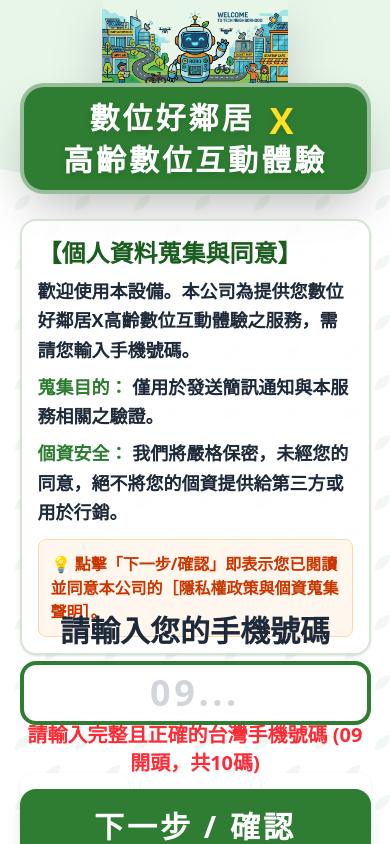
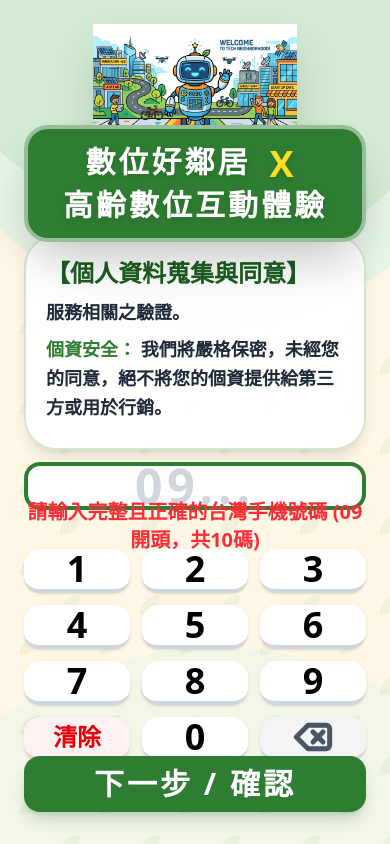
Before and after one commit to bertbehappy/IMEI_KIOSK_Demo, a React (Vite) app: page / in a window 390 px wide. Both pictures are taken after a click on the button "下一步 / 確認". Built offline with nearby package versions, Linux system fonts and the light colour scheme.

Commit message:
feat: update kiosk background artwork
Replace static SVG pattern with layered organic shapes and gradients to improve the senior-friendly visual experience.

```diff
--- a/src/components/Kiosk.tsx
+++ b/src/components/Kiosk.tsx
@@ -57,16 +57,31 @@ function StepWelcome({ onNext, onAdmin, survey, updateSurvey }: { onNext: () =>
 
   return (
     <div className="flex-1 flex flex-col landscape:flex-row text-center overflow-hidden relative h-full gap-0 landscape:gap-8 max-w-[1920px] mx-auto items-center w-full justify-between landscape:justify-evenly portrait:p-0 p-4 sm:p-6 lg:p-8">
-      {/* Background Pattern */}
-      <div className="absolute inset-0 z-0 pointer-events-none opacity-20 hidden portrait:block">
+      {/* Background Artwork (Edge-to-Edge) */}
+      <div className="absolute inset-0 z-0 pointer-events-none hidden portrait:block overflow-hidden bg-[#FFF8E7]">
+        {/* Top organic shape extending down with gradient */}
+        <div className="absolute top-0 left-0 w-full h-[30%] bg-gradient-to-b from-[#A5D6A7]/50 to-transparent"></div>
+        <svg className="absolute top-0 left-0 w-full h-[45%]" preserveAspectRatio="none" viewBox="0 0 100 100">
+          <path d="M0,0 L100,0 L100,70 Q50,110 0,60 Z" fill="#E8F5E9" />
+          <path d="M0,0 L100,0 L100,50 Q60,90 0,40 Z" fill="#C8E6C9" opacity="0.6" />
+        </svg>
+
+        {/* Bottom subtle organic shape */}
+        <svg className="absolute bottom-0 left-0 w-full h-[30%]" preserveAspectRatio="none" viewBox="0 0 100 100">
+          <path d="M0,100 L100,100 L100,40 Q50,0 0,50 Z" fill="#F1F8E9" opacity="0.8" />
+        </svg>
+
+        {/* Subtle leaf pattern across the lower area */}
+        <div className="absolute top-[35%] bottom-0 left-0 w-full opacity-15">
           <svg width="100%" height="100%" xmlns="http://www.w3.org/2000/svg">
             <defs>
-            <pattern id="leaf" width="60" height="60" patternUnits="userSpaceOnUse">
-              <path d="M15,30 C15,15 30,15 30,15 C30,30 15,30 15,30 Z M45,60 C45,45 60,45 60,45 C60,60 45,60 45,60 Z" fill="#2E7D32" opacity="0.3"/>
+              <pattern id="leaf" width="80" height="80" patternUnits="userSpaceOnUse">
+                <path d="M20,40 C20,20 40,20 40,20 C40,40 20,40 20,40 Z M60,80 C60,60 80,60 80,60 C80,80 60,80 60,80 Z" fill="#2E7D32" opacity="0.4"/>
               </pattern>
             </defs>
             <rect width="100%" height="100%" fill="url(#leaf)" />
           </svg>
+        </div>
       </div>
 
       {/* 彈跳框阻擋 */}
@@ -105,97 +120,166 @@ function StepWelcome({ onNext, onAdmin, survey, updateSurvey }: { onNext: () =>
         )}
       </AnimatePresence>
 
+      {/* Landscape Layout (Fallback for Desktop) */}
+      <div className="hidden landscape:flex flex-1 w-full max-w-[1920px] mx-auto items-center justify-evenly p-8 relative z-10 gap-8">
         {/* 視覺區 (導覽機風格大圖) */}
-      <div className="flex-shrink-0 flex flex-col items-center justify-end w-full landscape:w-1/2 portrait:h-[25%] portrait:min-h-[25vh] bg-gradient-to-b from-[#A5D6A7]/30 to-transparent relative z-10" onClick={handleTitleClick}>
-        <div className="absolute top-0 left-0 w-full h-full pointer-events-none overflow-hidden portrait:block hidden">
-          <svg className="absolute top-0 left-0 w-full h-full" preserveAspectRatio="none" viewBox="0 0 100 100">
-            <path d="M0,0 L100,0 L100,80 Q50,100 0,80 Z" fill="#E8F5E9" />
-          </svg>
-        </div>
-        <div className="relative flex flex-col items-center w-full justify-end pb-4 sm:pb-6 portrait:pb-[2vh]">
-          <img src={mascotImg} alt="Mascot" className="w-auto h-24 sm:h-32 landscape:h-[40vh] portrait:h-[12vh] object-contain mix-blend-multiply drop-shadow-2xl portrait:mb-[-1rem] landscape:mb-[-40px] relative z-10" />
-          <div className="bg-[#2E7D32] text-white px-4 py-3 sm:px-8 sm:py-4 lg:px-12 lg:py-6 rounded-[2rem] sm:rounded-[3rem] portrait:rounded-3xl shadow-2xl relative z-20 border-4 sm:border-8 border-white/50 backdrop-blur-sm w-[95%] sm:w-auto portrait:w-[90vw] portrait:max-w-2xl">
-            <h1 className="text-2xl sm:text-3xl md:text-4xl lg:text-5xl font-black tracking-widest text-center leading-snug drop-shadow-md m-0 portrait:text-3xl portrait:sm:text-4xl portrait:leading-tight">
-              數位好鄰居 <span className="text-yellow-300 mx-1 sm:mx-2 text-3xl sm:text-4xl lg:text-6xl portrait:text-4xl portrait:sm:text-5xl align-middle">X</span><br className="landscape:hidden" /> 高齡數位互動體驗
+        <div className="flex-shrink-0 flex flex-col items-center justify-end w-1/2 relative z-10" onClick={handleTitleClick}>
+          <div className="relative flex flex-col items-center w-full justify-end pb-6">
+            <img src={mascotImg} alt="Mascot" className="w-auto h-[40vh] object-contain mix-blend-multiply drop-shadow-2xl mb-[-40px] relative z-10" />
+            <div className="bg-[#2E7D32] text-white px-12 py-6 rounded-[3rem] shadow-2xl relative z-20 border-8 border-white/50 backdrop-blur-sm w-auto">
+              <h1 className="text-5xl font-black tracking-widest text-center leading-snug drop-shadow-md m-0">
+                數位好鄰居 <span className="text-yellow-300 mx-2 text-6xl align-middle">X</span><br /> 高齡數位互動體驗
               </h1>
             </div>
           </div>
 
           {/* Privacy (Landscape) */}
-        <div className="mt-4 lg:mt-8 bg-white/80 p-4 lg:p-5 rounded-2xl border-2 border-[#2E7D32]/20 text-left shadow-sm w-[95%] max-w-2xl shrink-0 z-10 hidden landscape:block">
-          <h2 className="text-lg sm:text-xl lg:text-2xl font-black text-[#1B5E20] mb-1 sm:mb-2">【個人資料蒐集與同意】</h2>
-          <div className="text-sm sm:text-base lg:text-lg text-gray-800 leading-snug space-y-1 lg:space-y-2 font-bold">
+          <div className="mt-8 bg-white/80 p-5 rounded-2xl border-2 border-[#2E7D32]/20 text-left shadow-sm w-[95%] max-w-2xl shrink-0 z-10">
+            <h2 className="text-2xl font-black text-[#1B5E20] mb-2">【個人資料蒐集與同意】</h2>
+            <div className="text-lg text-gray-800 leading-snug space-y-2 font-bold">
               <p>歡迎使用本設備。本公司為提供您數位好鄰居X高齡數位互動體驗之服務，需請您輸入手機號碼。</p>
               <p><span className="text-[#2E7D32]">蒐集目的：</span> 僅用於發送簡訊通知與本服務相關之驗證。</p>
               <p><span className="text-[#2E7D32]">個資安全：</span> 我們將嚴格保密，未經您的同意，絕不將您的個資提供給第三方或用於行銷。</p>
-            <p className="text-orange-700 bg-orange-50 p-2 lg:p-3 rounded-lg border border-orange-200 mt-2 lg:mt-4 text-xs sm:text-sm lg:text-base">
+              <p className="text-orange-700 bg-orange-50 p-3 rounded-lg border border-orange-200 mt-4 text-base">
                 💡 點擊「下一步/確認」即表示您已閱讀並同意本公司的［隱私權政策與個資蒐集聲明］。
               </p>
             </div>
           </div>
         </div>
 
+        {/* 互動區 (Landscape) */}
+        <div className="flex flex-col gap-8 flex-1 w-1/2 items-center justify-center max-w-3xl mx-auto min-h-0 relative z-10">
+          <div className="flex flex-col items-center w-full shrink-0 flex-1 justify-center min-h-0">
+            <h3 className="text-4xl font-bold text-gray-800 mb-6">請輸入您的手機號碼</h3>
 
-      {/* 互動區 */}
-      <div className="flex flex-col gap-3 sm:gap-6 landscape:gap-8 flex-1 w-full portrait:w-[90%] landscape:w-1/2 items-center justify-center max-w-3xl portrait:max-w-2xl mx-auto min-h-0 pb-4 portrait:pb-[4vh] relative z-10">
-        {/* Privacy (Portrait) */}
-        <div className="bg-white/80 p-4 sm:p-6 portrait:sm:p-8 rounded-2xl border-2 border-[#2E7D32]/20 text-left shadow-sm w-full shrink-0 landscape:hidden mt-2 sm:mt-4">
-          <h2 className="text-xl sm:text-2xl portrait:text-2xl portrait:sm:text-3xl font-black text-[#1B5E20] mb-2 sm:mb-4">【個人資料蒐集與同意】</h2>
-          <div className="text-base sm:text-lg portrait:text-lg portrait:sm:text-xl text-gray-800 leading-relaxed space-y-2 sm:space-y-3 font-bold">
-            <p>歡迎使用本設備。本公司為提供您數位好鄰居X高齡數位互動體驗之服務，需請您輸入手機號碼。</p>
-            <p><span className="text-[#2E7D32]">蒐集目的：</span> 僅用於發送簡訊通知與本服務相關之驗證。</p>
-            <p><span className="text-[#2E7D32]">個資安全：</span> 我們將嚴格保密，未經您的同意，絕不將您的個資提供給第三方或用於行銷。</p>
-            <p className="text-orange-700 bg-orange-50 p-3 sm:p-4 rounded-lg border border-orange-200 mt-3 sm:mt-4 text-sm sm:text-base portrait:text-base portrait:sm:text-lg">
-              💡 點擊「下一步/確認」即表示您已閱讀並同意本公司的［隱私權政策與個資蒐集聲明］。
-            </p>
-          </div>
-        </div>
-
-        {/* Numpad */}
-        <div className="flex flex-col items-center w-full shrink-0 flex-1 justify-center min-h-0">
-          <h3 className="text-2xl sm:text-3xl md:text-4xl lg:text-4xl portrait:text-3xl portrait:sm:text-4xl font-bold text-gray-800 mb-3 sm:mb-6">請輸入您的手機號碼</h3>
-
-          <div className="w-full bg-white border-4 border-[#2E7D32] rounded-2xl h-16 sm:h-20 md:h-24 lg:h-24 portrait:h-16 portrait:sm:h-24 flex items-center justify-center text-4xl sm:text-5xl md:text-6xl lg:text-6xl portrait:text-4xl portrait:sm:text-6xl font-black tracking-widest text-gray-900 mb-2 sm:mb-4 relative shadow-inner shrink-0">
+            <div className="w-full bg-white border-4 border-[#2E7D32] rounded-2xl h-24 flex items-center justify-center text-6xl font-black tracking-widest text-gray-900 mb-4 relative shadow-inner shrink-0">
               {phone || <span className="text-gray-300">09...</span>}
             </div>
 
-          <div className="h-8 sm:h-10 mb-2 sm:mb-4 shrink-0 flex items-center">
-            {error && <p className="text-red-500 font-bold text-lg sm:text-xl lg:text-2xl portrait:text-xl m-0">{error}</p>}
+            <div className="h-10 mb-4 shrink-0 flex items-center">
+              {error && <p className="text-red-500 font-bold text-2xl m-0">{error}</p>}
             </div>
 
-          <div className="grid grid-cols-3 gap-3 sm:gap-4 lg:gap-6 w-full flex-1 min-h-0">
+            <div className="grid grid-cols-3 gap-6 w-full flex-1 min-h-0">
               {[1, 2, 3, 4, 5, 6, 7, 8, 9].map(num => (
                 <button
                   key={num}
                   onClick={() => handleKeyPress(num.toString())}
-                className="bg-white border-b-4 border-gray-300 text-3xl sm:text-4xl md:text-5xl lg:text-5xl portrait:text-4xl portrait:sm:text-5xl font-black rounded-xl sm:rounded-2xl active:scale-95 active:border-b-0 active:translate-y-1 transition-all shadow-sm w-full py-3 sm:py-4 lg:py-6 flex items-center justify-center min-h-[3rem] portrait:min-h-[4rem]"
+                  className="bg-white border-b-4 border-gray-300 text-5xl font-black rounded-2xl active:scale-95 active:border-b-0 active:translate-y-1 transition-all shadow-sm w-full py-6 flex items-center justify-center min-h-[4rem]"
                 >
                   {num}
                 </button>
               ))}
               <button
                 onClick={() => handleKeyPress('clear')}
-              className="bg-red-50 text-red-600 border-b-4 border-red-200 text-xl sm:text-2xl md:text-3xl lg:text-3xl portrait:text-2xl portrait:sm:text-3xl font-black rounded-xl sm:rounded-2xl active:scale-95 active:border-b-0 active:translate-y-1 transition-all shadow-sm w-full py-3 sm:py-4 lg:py-6 flex items-center justify-center min-h-[3rem] portrait:min-h-[4rem]"
+                className="bg-red-50 text-red-600 border-b-4 border-red-200 text-3xl font-black rounded-2xl active:scale-95 active:border-b-0 active:translate-y-1 transition-all shadow-sm w-full py-6 flex items-center justify-center min-h-[4rem]"
               >
                 清除
               </button>
               <button
                 onClick={() => handleKeyPress('0')}
-              className="bg-white border-b-4 border-gray-300 text-3xl sm:text-4xl md:text-5xl lg:text-5xl portrait:text-4xl portrait:sm:text-5xl font-black rounded-xl sm:rounded-2xl active:scale-95 active:border-b-0 active:translate-y-1 transition-all shadow-sm w-full py-3 sm:py-4 lg:py-6 flex items-center justify-center min-h-[3rem] portrait:min-h-[4rem]"
+                className="bg-white border-b-4 border-gray-300 text-5xl font-black rounded-2xl active:scale-95 active:border-b-0 active:translate-y-1 transition-all shadow-sm w-full py-6 flex items-center justify-center min-h-[4rem]"
               >
                 0
               </button>
               <button
                 onClick={() => handleKeyPress('back')}
-              className="bg-gray-100 text-gray-600 border-b-4 border-gray-300 rounded-xl sm:rounded-2xl active:scale-95 active:border-b-0 active:translate-y-1 transition-all flex items-center justify-center shadow-sm w-full py-3 sm:py-4 lg:py-6 min-h-[3rem] portrait:min-h-[4rem]"
+                className="bg-gray-100 text-gray-600 border-b-4 border-gray-300 rounded-2xl active:scale-95 active:border-b-0 active:translate-y-1 transition-all flex items-center justify-center shadow-sm w-full py-6 min-h-[4rem]"
               >
-              <svg xmlns="http://www.w3.org/2000/svg" width="32" height="32" viewBox="0 0 24 24" fill="none" stroke="currentColor" strokeWidth="3" strokeLinecap="round" strokeLinejoin="round" className="lucide lucide-delete w-8 h-8 sm:w-10 sm:h-10 lg:w-12 lg:h-12 portrait:w-10 portrait:h-10"><path d="M20 5H9l-7 7 7 7h11a2 2 0 0 0 2-2V7a2 2 0 0 0-2-2Z"/><line x1="18" x2="12" y1="9" y2="15"/><line x1="12" x2="18" y1="9" y2="15"/></svg>
+                <svg xmlns="http://www.w3.org/2000/svg" width="40" height="40" viewBox="0 0 24 24" fill="none" stroke="currentColor" strokeWidth="3" strokeLinecap="round" strokeLinejoin="round" className="lucide lucide-delete"><path d="M20 5H9l-7 7 7 7h11a2 2 0 0 0 2-2V7a2 2 0 0 0-2-2Z"/><line x1="18" x2="12" y1="9" y2="15"/><line x1="12" x2="18" y1="9" y2="15"/></svg>
               </button>
             </div>
 
             <button
               onClick={handleNext}
-            className="mt-4 sm:mt-6 md:mt-8 w-full bg-[#2E7D32] text-white text-3xl sm:text-4xl lg:text-4xl portrait:text-3xl portrait:sm:text-4xl font-black py-5 sm:py-6 lg:py-8 rounded-2xl shadow-lg shadow-green-900/20 active:scale-95 transition-transform select-none tracking-widest shrink-0"
+              className="mt-8 w-full bg-[#2E7D32] text-white text-4xl font-black py-8 rounded-2xl shadow-lg shadow-green-900/20 active:scale-95 transition-transform select-none tracking-widest shrink-0"
+            >
+              下一步 / 確認
+            </button>
+          </div>
+        </div>
+      </div>
+
+      {/* Portrait 專用嚴格比例佈局 (1080x1920) */}
+      <div className="landscape:hidden flex flex-col w-full h-full relative z-10 px-6 py-6 justify-between items-center max-w-3xl mx-auto">
+
+        {/* ① Hero Banner (15%) */}
+        <div className="h-[15%] w-full flex items-end justify-center pb-2">
+           <img src={mascotImg} alt="Mascot" className="h-full object-contain mix-blend-multiply drop-shadow-2xl" onClick={handleTitleClick} />
+        </div>
+
+        {/* ② Title Area (10%) */}
+        <div className="h-[10%] w-full flex items-center justify-center">
+          <div className="bg-[#2E7D32] text-white px-6 sm:px-8 py-3 sm:py-4 rounded-3xl shadow-2xl border-4 border-white/50 backdrop-blur-sm w-full">
+            <h1 className="text-3xl sm:text-4xl font-black tracking-widest text-center leading-snug drop-shadow-md m-0">
+              數位好鄰居 <span className="text-yellow-300 mx-2 text-4xl sm:text-5xl align-middle">X</span><br/> 高齡數位互動體驗
+            </h1>
+          </div>
+        </div>
+
+        {/* ③ Privacy Agreement Card (30%) */}
+        <div className="h-[30%] w-full py-3 flex flex-col justify-center">
+          <div className="bg-white/90 w-full h-full p-5 sm:p-6 rounded-[2rem] border-2 border-[#2E7D32]/20 text-left shadow-lg flex flex-col justify-center">
+            <h2 className="text-2xl sm:text-3xl font-black text-[#1B5E20] mb-2">【個人資料蒐集與同意】</h2>
+            <div className="text-lg sm:text-xl text-gray-800 leading-relaxed space-y-2 font-bold overflow-hidden flex-1 flex flex-col justify-center">
+              <p>歡迎使用本設備。本公司為提供您數位好鄰居X高齡數位互動體驗之服務，需請您輸入手機號碼。</p>
+              <p><span className="text-[#2E7D32]">蒐集目的：</span> 僅用於發送簡訊通知與本服務相關之驗證。</p>
+              <p><span className="text-[#2E7D32]">個資安全：</span> 我們將嚴格保密，未經您的同意，絕不將您的個資提供給第三方或用於行銷。</p>
+              <p className="text-orange-700 bg-orange-50 p-3 sm:p-4 rounded-xl border border-orange-200 mt-2">
+                💡 點擊「下一步/確認」即表示您已閱讀並同意本公司的［隱私權政策與個資蒐集聲明］。
+              </p>
+            </div>
+          </div>
+        </div>
+
+        {/* ④ Phone Number Input (10%) */}
+        <div className="h-[10%] w-full flex flex-col items-center justify-center">
+          <div className="w-full bg-white border-4 border-[#2E7D32] rounded-2xl flex-1 flex items-center justify-center text-5xl sm:text-6xl font-black tracking-widest text-gray-900 shadow-inner min-h-[3rem]">
+            {phone || <span className="text-gray-300">09...</span>}
+          </div>
+          <div className="h-8 flex items-center shrink-0">
+            {error && <p className="text-red-500 font-bold text-xl m-0">{error}</p>}
+          </div>
+        </div>
+
+        {/* ⑤ Numeric Keypad (25%) */}
+        <div className="h-[25%] w-full py-2">
+          <div className="grid grid-cols-3 gap-3 sm:gap-4 w-full h-full">
+            {[1, 2, 3, 4, 5, 6, 7, 8, 9].map(num => (
+              <button
+                key={num}
+                onClick={() => handleKeyPress(num.toString())}
+                className="bg-white border-b-4 border-gray-300 text-4xl sm:text-5xl font-black rounded-2xl active:scale-95 active:border-b-0 active:translate-y-1 transition-all shadow-sm w-full h-full flex items-center justify-center"
+              >
+                {num}
+              </button>
+            ))}
+            <button
+              onClick={() => handleKeyPress('clear')}
+              className="bg-red-50 text-red-600 border-b-4 border-red-200 text-2xl sm:text-3xl font-black rounded-2xl active:scale-95 active:border-b-0 active:translate-y-1 transition-all shadow-sm w-full h-full flex items-center justify-center"
+            >
+              清除
+            </button>
+            <button
+              onClick={() => handleKeyPress('0')}
+              className="bg-white border-b-4 border-gray-300 text-4xl sm:text-5xl font-black rounded-2xl active:scale-95 active:border-b-0 active:translate-y-1 transition-all shadow-sm w-full h-full flex items-center justify-center"
+            >
+              0
+            </button>
+            <button
+              onClick={() => handleKeyPress('back')}
+              className="bg-gray-100 text-gray-600 border-b-4 border-gray-300 rounded-2xl active:scale-95 active:border-b-0 active:translate-y-1 transition-all flex items-center justify-center shadow-sm w-full h-full"
+            >
+              <svg xmlns="http://www.w3.org/2000/svg" width="40" height="40" viewBox="0 0 24 24" fill="none" stroke="currentColor" strokeWidth="3" strokeLinecap="round" strokeLinejoin="round" className="lucide lucide-delete"><path d="M20 5H9l-7 7 7 7h11a2 2 0 0 0 2-2V7a2 2 0 0 0-2-2Z"/><line x1="18" x2="12" y1="9" y2="15"/><line x1="12" x2="18" y1="9" y2="15"/></svg>
+            </button>
+          </div>
+        </div>
+
+        {/* ⑥ Confirm Button (10%) */}
+        <div className="h-[10%] w-full pt-4 pb-2">
+          <button
+            onClick={handleNext}
+            className="w-full h-full bg-[#2E7D32] text-white text-3xl sm:text-4xl font-black rounded-2xl shadow-lg shadow-green-900/20 active:scale-95 transition-transform select-none tracking-widest flex items-center justify-center"
           >
             下一步 / 確認
           </button>
```
Lines whose indentation alone changed are shown as unchanged.
